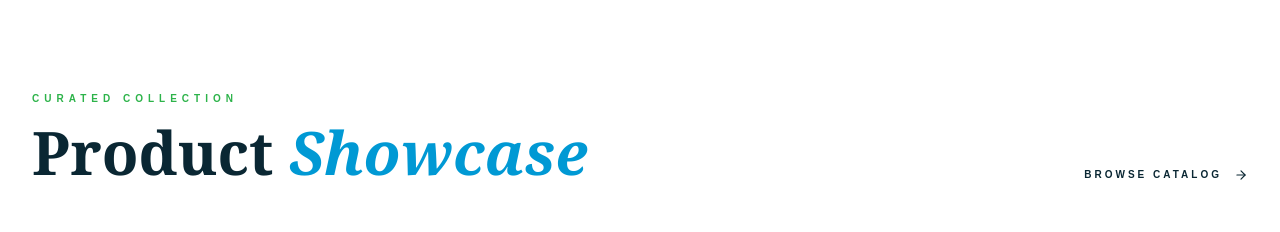
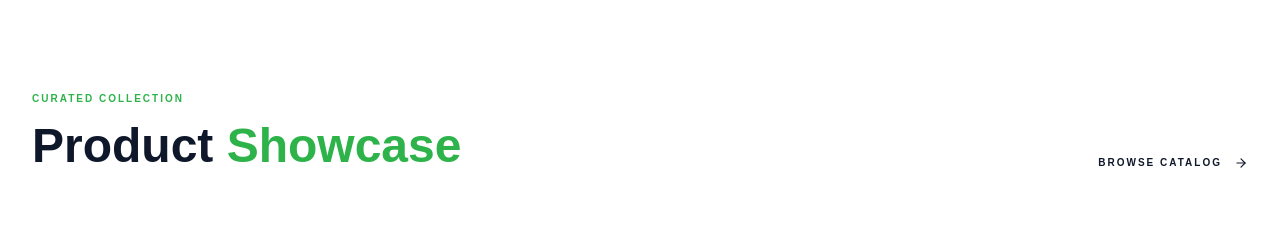
Before and after one commit to piyushthakur7/brandeasy123, a Next.js app: page / in a window 1280 px wide. Shown: the part 2380-2612 px from the top of the page. Built offline with nearby package versions, Linux system fonts and the light colour scheme; grey boxes are pictures that could not be loaded; a web font is replaced by a local one.

Commit message:
feat: implement FeaturedProducts component with category quick links and product showcase section

```diff
--- a/components/FeaturedProducts.tsx
+++ b/components/FeaturedProducts.tsx
@@ -21,21 +21,21 @@ export default function FeaturedProducts() {
     : products.slice(0, 6);
 
   return (
-    <section className="py-24 md:py-32 bg-white">
+    <section className="py-24 md:py-32 bg-background">
       <div className="max-w-7xl mx-auto px-4 md:px-8">
           <div
             className="flex flex-col md:flex-row md:items-end justify-between mb-16 gap-6"
           >
             <div>
-              <p className="text-[#2DB34A] text-[10px] font-black tracking-[0.5em] uppercase mb-4">Curated Collection</p>
-              <h2 className="text-[#0A2733] font-serif text-4xl md:text-6xl font-bold leading-tight">
-                Product <span className="text-[#0099D4] italic">Showcase</span>
+              <p className="text-accent text-[10px] font-bold tracking-[0.2em] uppercase mb-4">Curated Collection</p>
+              <h2 className="text-text font-heading text-3xl md:text-5xl font-bold leading-[1.1]">
+                Product <span className="text-accent">Showcase</span>
               </h2>
             </div>
             <div>
               <Link
                 href="/products"
-                className="flex items-center gap-3 text-[10px] font-black tracking-[0.3em] uppercase text-[#0A2733] group hover:text-[#2DB34A] transition-colors"
+                className="flex items-center gap-3 text-[10px] font-bold tracking-[0.2em] uppercase text-text group hover:text-accent transition-colors"
               >
                 Browse Catalog
                 <ArrowRight size={14} className="group-hover:translate-x-2 transition-transform" />
@@ -63,7 +63,7 @@ export default function FeaturedProducts() {
                <Link
                  key={link.label}
                  href={`/products#${link.hash}`}
-                 className="px-6 py-3 rounded-full border border-slate-200 text-[#0A2733]/60 text-[10px] font-bold tracking-widest uppercase hover:border-[#2DB34A] hover:text-[#2DB34A] transition-all bg-white"
+                 className="px-6 py-3 rounded-full border border-surface-light text-text-muted text-[10px] font-bold tracking-[0.2em] uppercase hover:border-accent hover:text-accent transition-all bg-surface"
                >
                  {link.label}
                </Link>
```
